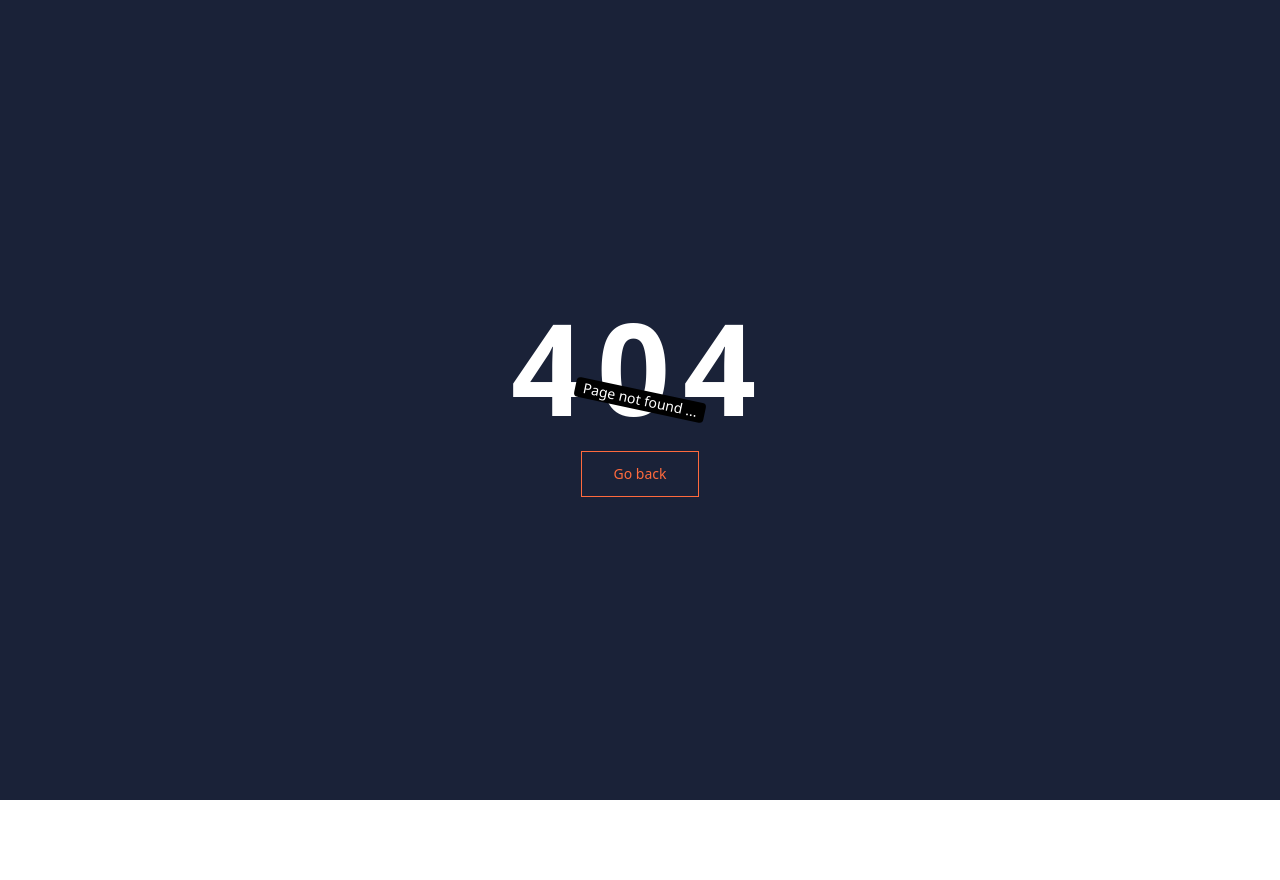
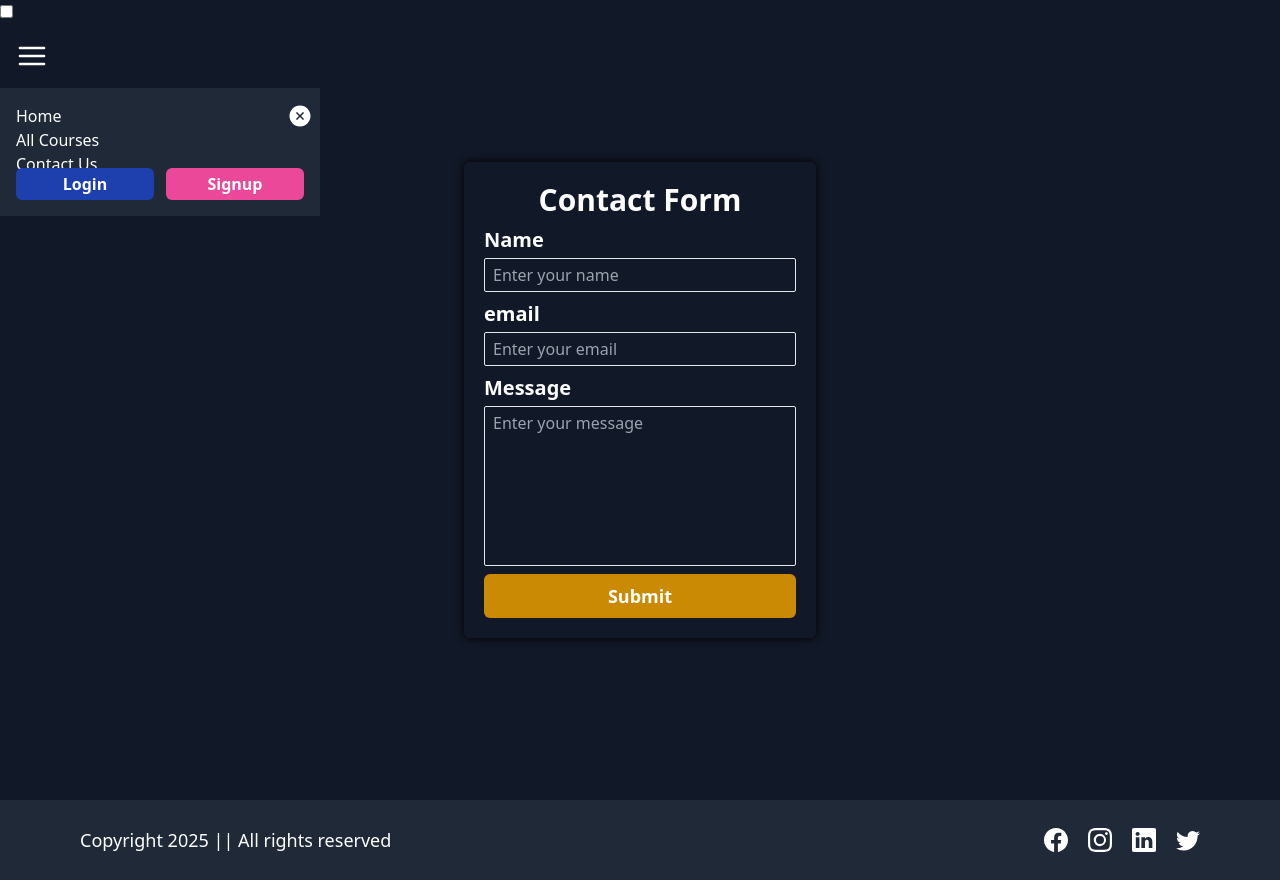
Before and after one commit to Rohitiwari297/LMS-Frontend-web-app, a React (Vite) app: page /contact in a window 1280 px wide. Before the commit this address had no page. Before the commit the page ends 800 px from the top, so only its background shows below. Built offline with nearby package versions, Linux system fonts and the light colour scheme.

Commit message:
Completed contactUs page and Denied Page

```diff
--- a/src/App.jsx
+++ b/src/App.jsx
@@ -6,6 +6,8 @@
 import Signup from './Pages/Signup.jsx'
 import Login from './Pages/Login.jsx'
 import CourseList from './Pages/Course/CourseList.jsx'
+import Contact from './Pages/Contact.jsx'
+import Denied from './Pages/Denied.jsx'
 
 function App() {
 
@@ -15,6 +17,9 @@
         <Route path='/' element ={<HomePage/>}></Route>
         <Route path='/about' element ={<AboutUs/>}></Route>
         <Route path='/courses' element={<CourseList/>}></Route>
+        <Route path='/contact' element={<Contact/>}></Route>
+        <Route path='/denied' element={<Denied/>}></Route>
+
 
 
         <Route path='/signup' element={<Signup/>}></Route>
--- /dev/null
+++ b/src/Layouts/regexMatcher.js
@@ -0,0 +1,7 @@
+export const isEmail = (string) => {
+    return string.match(/^[^\s@]+@[^\s@]+\.[^\s@]+$/)
+}
+
+export const isValidPassword = (string) => {
+    return string.match(/^(?=.*[0-9])(?=.*[!@#$%^&*])[a-zA-Z0-9!@#$%^&*]{6,16}$/)
+}
--- /dev/null
+++ b/src/Pages/Contact.jsx
@@ -0,0 +1,127 @@
+import React, { useState } from 'react'
+
+import HomeLayout from '../Layouts/HomeLayout.jsx'
+import toast from 'react-hot-toast';
+import { isEmail } from '../Layouts/regexMatcher.js';
+import axiosInstance from '../Helpers/axiosInstance.js';
+
+function Contact() {
+
+    const [userInput, setUserInput] = useState({
+        name: "",
+        email: "",
+        message: "",
+    });
+
+    const handleInputChange = (e) => {
+        const {name, value} = e.target;
+        console.log(name, value);
+        setUserInput({
+            ...userInput,
+            [name]: value,
+        });
+      };
+
+    const onFormSubmit = async (e) => {
+        e.preventDefault();
+        if (!userInput.name || !userInput.email || !userInput.message) {
+            toast.error("Please fill all the details");
+            return;
+        }
+        if (!isEmail(userInput.email)) {
+            toast.error("Invalid email id");
+            return;
+        }
+
+        try {
+            const res = axiosInstance.post('/contact/', userInput);
+            toast.promise(res, {
+                loading: "wait! sending your message...",
+                success: "Message sent successfully",
+                error: "Failed to send message",
+            })
+            const contactResponse = await res;
+            if (contactResponse?.data?.success) {
+                setUserInput({
+                    name: "",
+                    email: "",
+                    message: "",
+                });
+            }
+        } catch (error) {
+            toast.error("operation failed....");
+        }
+    }
+
+  return (
+    <HomeLayout>
+        <div className='flex flex-col items-center justify-center h-[100vh]'>
+            <form
+                onSubmit={onFormSubmit}
+                noValidate
+                className='flex flex-col items-center justify-center gap-2 p-5 rounded-md text-white shadow-[0_0_10px_black] w-[22rem] '>
+
+                <h1 className=' text-3xl font-semibold'>
+                    Contact Form
+                </h1>
+                <div className='flex flex-col w-full gap-1'>
+                    <label htmlFor="name" className='text-xl font-semibold'>
+                        Name
+                    </label>
+                    <input
+                        className='bg-transparent border px-2 py-1 rounded-sm'
+                        id="name"
+                        type='text'
+                        name='name'
+                        placeholder='Enter your name'
+                        onChange={handleInputChange}
+                        value={userInput.name}
+                    />
+
+                </div>
+
+                <div className='flex flex-col w-full gap-1'>
+                    <label htmlFor="email" className='text-xl font-semibold'>
+                        email
+                    </label>
+                    <input
+                        className='bg-transparent border px-2 py-1 rounded-sm'
+                        id="email"
+                        type='text'
+                        name='email'
+                        placeholder='Enter your email'
+                        onChange={handleInputChange}
+                        value={userInput.email}
+                    />
+
+                </div>
+
+                <div className='flex flex-col w-full gap-1'>
+                    <label htmlFor="message" className='text-xl font-semibold'>
+                        Message
+                    </label>
+                    <textarea
+                        className='bg-transparent border px-2 py-1 rounded-sm resize-none h-40'
+                        id="message"
+                        name='message'
+                        placeholder='Enter your message'
+                        onChange={handleInputChange}
+                        value={userInput.message}
+                    />
+
+                </div>
+
+                <button
+                    className='w-full bg-yellow-600 hover:bg-yellow-500 transition-all ease-in-out duration-300 py-2 rounded-md font-semibold text-lg cursor-pointer'
+                    type='submit'
+                >
+                    Submit
+                </button>
+
+            </form>
+        </div>
+    </HomeLayout>
+  )
+}
+
+export default Contact;
--- /dev/null
+++ b/src/Pages/Denied.jsx
@@ -0,0 +1,25 @@
+import React from 'react'
+import HomeLayout from '../Layouts/HomeLayout'
+import { useNavigate } from 'react-router-dom';
+
+function Denied() {
+    const navigate = useNavigate();
+  return (
+    <main className='h-screen w-full flex flex-col justify-center items-center bg-[#1A2238]'>
+        <h1 className='text-9xl font-extrabold tracking-widest'>
+            403
+        </h1>
+        <div className='bg-black text-white px-2 text-sm rounded rotate-12 absolute'>
+            Access denied
+        </div>
+        <button onClick={() => navigate(-1)}>
+            <span className='relative block px-8 py-3 bg-[#1A2238] border border-current'>
+                Go back
+            </span>
+        </button>
+
+    </main>
+  )
+}
+
+export default Denied
--- a/src/Pages/Signup.jsx
+++ b/src/Pages/Signup.jsx
@@ -8,6 +8,7 @@
 
 import toast from 'react-hot-toast'
 import { createAccount } from '../Redux/Slices/AuthSlice.js';
+import { isEmail, isValidPassword } from '../Layouts/regexMatcher.js';
 
 function Signup(){
 
@@ -72,13 +73,13 @@
         }
 
         //email vaidation
-        if(!signupData.email.match(/^[^\s@]+@[^\s@]+\.[^\s@]+$/)){
+        if(!isEmail(signupData.email)){
             toast.error('Invalid email id')
             return;
         }
 
         //checking valid password
-        if(!signupData.password.match(/^(?=.*[0-9])(?=.*[!@#$%^&*])[a-zA-Z0-9!@#$%^&*]{6,16}$/)){
+        if(!isValidPassword(signupData.password)){
             toast.error('Password should be 6 - 16 character long with atleast a number and special character')
             return;
         }
```
